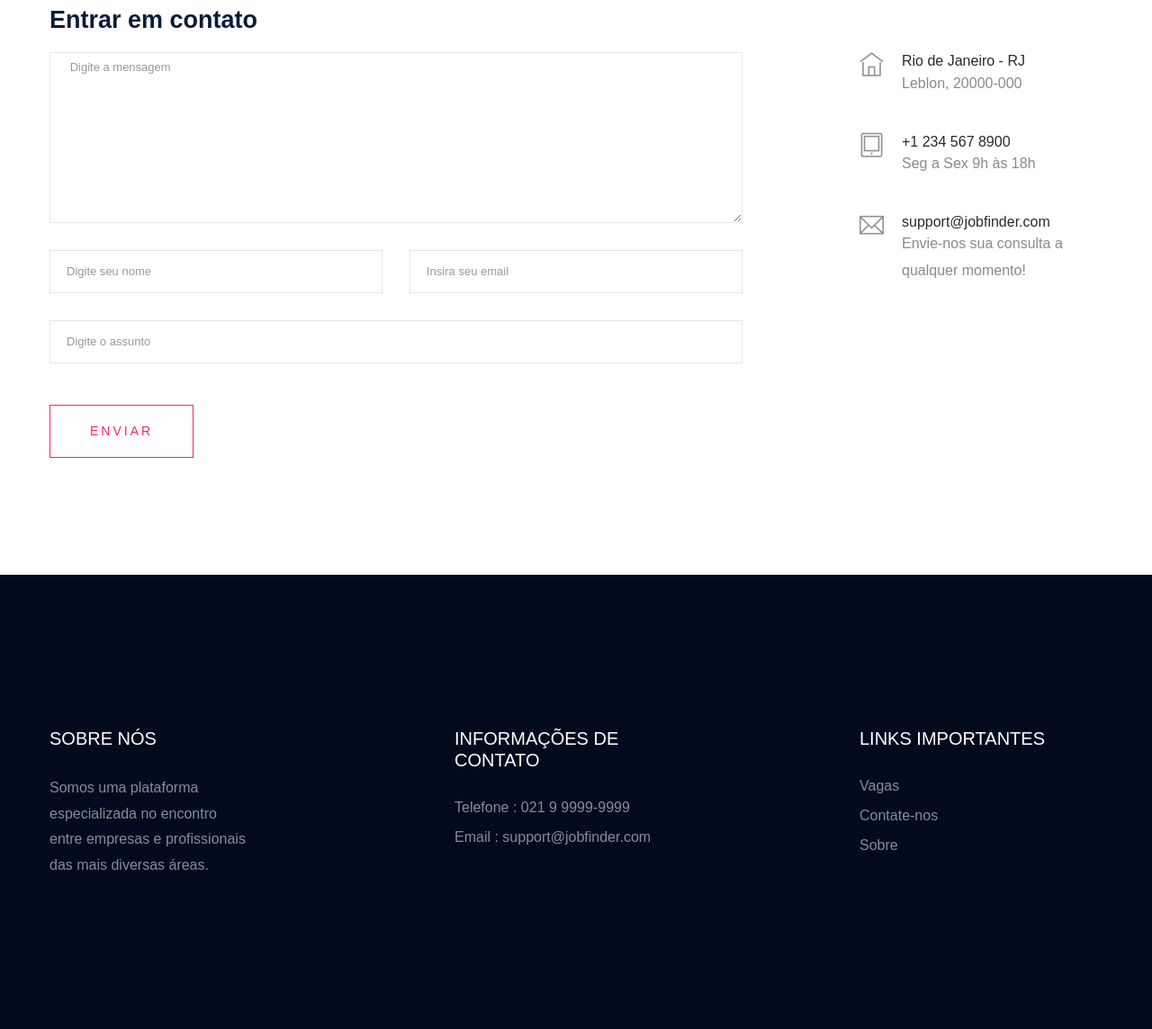
After one commit to Ricardo-Jackson-Ferrari/jobfinder, a Django app: page /contact/ in a window 1280 px wide. The commit adds this page. Shown: the part 1113-2257 px from the top of the page at 90% size. Run offline with Django 4.2, Linux system fonts and the light colour scheme; some libraries are stand-ins or nearby versions; some web fonts are replaced.

Commit message:
feat(app:common): create about and contact page
close #7

```diff
--- a/apps/account/templates/account/dashboard/candidate/sidebar_candidate.html
+++ b/apps/account/templates/account/dashboard/candidate/sidebar_candidate.html
@@ -29,7 +29,7 @@
                 </a>
             </li>
             <li>
-                <a href="/">
+                <a href="{% url 'account:logout' %}">
                     <i class="fas fa-power-off fa-fw"></i>
                     <span class="nav-item">Sair</span>
                 </a>
--- a/apps/account/templates/account/dashboard/company/sidebar_company.html
+++ b/apps/account/templates/account/dashboard/company/sidebar_company.html
@@ -41,7 +41,7 @@
                 </a>
             </li>
             <li>
-                <a href="/">
+                <a href="{% url 'account:logout' %}">
                     <i class="fas fa-power-off fa-fw"></i>
                     <span class="nav-item">Sair</span>
                 </a>
--- /dev/null
+++ b/apps/common/forms.py
@@ -0,0 +1,8 @@
+from django import forms
+
+
+class ContactForm(forms.Form):
+    name = forms.CharField(max_length=50, required=True)
+    email = forms.EmailField(max_length=100, required=True)
+    subject = forms.CharField(max_length=50, required=True)
+    message = forms.CharField(max_length=500, widget=forms.Textarea)
--- /dev/null
+++ b/apps/common/templates/common/contact.html
@@ -0,0 +1,140 @@
+{% extends 'global/base.html' %}
+{% load static %}
+{% block content %}
+<div class="slider-area">
+	<div
+		class="single-slider section-overly slider-height2 d-flex align-items-center"
+		data-background="{% get_media_prefix %}hero/about.jpg"
+	>
+		<div class="container">
+			<div class="row">
+				<div class="col-xl-12">
+					<div class="hero-cap text-center">
+						<h2>Contate-nos</h2>
+					</div>
+				</div>
+			</div>
+		</div>
+	</div>
+</div>
+<!-- ================ contact section start ================= -->
+<section class="contact-section">
+	<div class="container">
+		<iframe src="https://www.google.com/maps/embed?pb=!1m18!1m12!1m3!1d80750.49055014049!2d-43.244276583307645!3d-22.977018962643662!2m3!1f0!2f0!3f0!3m2!1i1024!2i768!4f13.1!3m3!1m2!1s0x9bd5adb212e9ad%3A0x346f0b30d39e0d42!2sLeblon%2C%20Rio%20de%20Janeiro%20-%20RJ%2C%2020000-000!5e0!3m2!1spt-BR!2sbr!4v1675865084427!5m2!1spt-BR!2sbr" width="100%" height="450" style="border:0;" allowfullscreen="" loading="lazy" referrerpolicy="no-referrer-when-downgrade" title="googlemaps"></iframe>
+
+		<div class="row">
+			<div class="col-12">
+				<h2 class="contact-title">Entrar em contato</h2>
+			</div>
+			<div class="col-lg-8">
+				<form
+					class="form-contact contact_form"
+					action="{% url 'common:contact' %}"
+					method="POST"
+					id="contactForm"
+				>
+				{% csrf_token %}
+					<div class="row">
+						<div class="col-12">
+							<div class="form-group">
+								<textarea
+									class="form-control w-100"
+									name="message"
+									id="message"
+									cols="30"
+									rows="9"
+									onfocus="this.placeholder = ''"
+									onblur="this.placeholder = 'Digite a mensagem'"
+									placeholder=" Digite a mensagem"
+									required=""
+								></textarea>
+							</div>
+						</div>
+						<div class="col-sm-6">
+							<div class="form-group">
+								<input
+									class="form-control valid"
+									name="name"
+									id="name"
+									type="text"
+									onfocus="this.placeholder = ''"
+									onblur="this.placeholder = 'Digite seu nome'"
+									placeholder="Digite seu nome"
+									required=""
+								/>
+							</div>
+						</div>
+						<div class="col-sm-6">
+							<div class="form-group">
+								<input
+									class="form-control valid"
+									name="email"
+									id="email"
+									type="email"
+									onfocus="this.placeholder = ''"
+									onblur="this.placeholder = 'Insira seu email'"
+									placeholder="Insira seu email"
+									required=""
+								/>
+							</div>
+						</div>
+						<div class="col-12">
+							<div class="form-group">
+								<input
+									class="form-control"
+									name="subject"
+									id="subject"
+									type="text"
+									onfocus="this.placeholder = ''"
+									onblur="this.placeholder = 'Digite o assunto'"
+									placeholder="Digite o assunto"
+									required=""
+								/>
+							</div>
+						</div>
+					</div>
+					<div class="form-group mt-3">
+						<button
+							type="submit"
+							class="button button-contactForm boxed-btn"
+						>
+							Enviar
+						</button>
+					</div>
+				</form>
+			</div>
+			<div class="col-lg-3 offset-lg-1">
+				<div class="media contact-info">
+					<span class="contact-info__icon"
+						><i class="ti-home"></i
+					></span>
+					<div class="media-body">
+						<h3>Rio de Janeiro - RJ</h3>
+						<p>Leblon, 20000-000</p>
+					</div>
+				</div>
+				<div class="media contact-info">
+					<span class="contact-info__icon"
+						><i class="ti-tablet"></i
+					></span>
+					<div class="media-body">
+						<h3>+1 234 567 8900</h3>
+						<p>Seg a Sex 9h às 18h</p>
+					</div>
+				</div>
+				<div class="media contact-info">
+					<span class="contact-info__icon"
+						><i class="ti-email"></i
+					></span>
+					<div class="media-body">
+						<h3>support@jobfinder.com</h3>
+						<p>
+							Envie-nos sua consulta a qualquer momento!
+						</p>
+					</div>
+				</div>
+			</div>
+		</div>
+	</div>
+</section>
+{% endblock content %}
--- a/apps/common/urls.py
+++ b/apps/common/urls.py
@@ -6,4 +6,6 @@ app_name = 'common'
 
 urlpatterns = [
     path('', views.IndexView.as_view(), name='index'),
+    path('about/', views.AboutView.as_view(), name='about'),
+    path('contact/', views.ContactView.as_view(), name='contact'),
 ]
--- a/apps/common/views.py
+++ b/apps/common/views.py
@@ -1,6 +1,8 @@
-from django.views.generic import TemplateView
+from django.http import HttpResponse
+from django.urls import reverse_lazy
+from django.views.generic import FormView, TemplateView
 
-# Create your views here.
+from .forms import ContactForm
 
 
 class IndexView(TemplateView):
@@ -8,3 +10,19 @@ class IndexView(TemplateView):
     extra_context = {
         'title': 'Início',
     }
+
+
+class AboutView(TemplateView):
+    template_name = 'common/about.html'
+    extra_context = {
+        'title': 'Sobre nós',
+    }
+
+
+class ContactView(FormView):
+    template_name = 'common/contact.html'
+    form_class = ContactForm
+    success_url = reverse_lazy('common:contact')
+    extra_context = {
+        'title': 'Contato',
+    }
--- a/templates/global/base.html
+++ b/templates/global/base.html
@@ -79,12 +79,12 @@
 													</a>
 												</li>
 												<li>
-													<a href="about.html"
+													<a href="{% url 'common:about' %}"
 														>Sobre</a
 													>
 												</li>
 												<li>
-													<a href="contact.html"
+													<a href="{% url 'common:contact' %}"
 														>Contato</a
 													>
 												</li>
@@ -181,11 +181,11 @@
 											<a href="job_listing.html">Vagas</a>
 										</li>
 										<li>
-											<a href="contact.html"
+											<a href="{% url 'common:contact' %}"
 												>Contate-nos</a
 											>
 										</li>
-										<li><a href="about.html">Sobre</a></li>
+										<li><a href="{% url 'common:about' %}">Sobre</a></li>
 									</ul>
 								</div>
 							</div>
@@ -306,7 +306,6 @@
 		<script src="{% static 'js/jquery.sticky.js' %}"></script>
 
 		<!-- contact js -->
-		<script src="{% static 'js/contact.js' %}"></script>
 		<script src="{% static 'js/jquery.form.js' %}"></script>
 		<script src="{% static 'js/jquery.validate.min.js' %}"></script>
 		<script src="{% static 'js/mail-script.js' %}"></script>
```
Also changed, not shown: apps/common/templates/common/about.html (added, +68 -0 lines).
